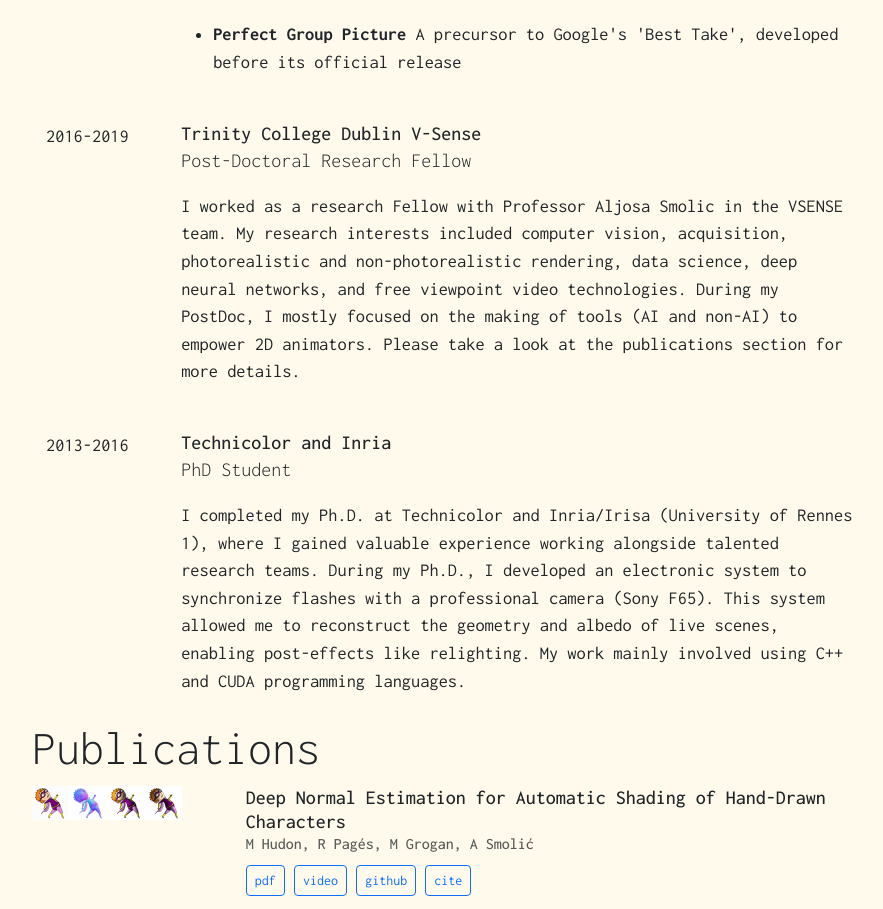
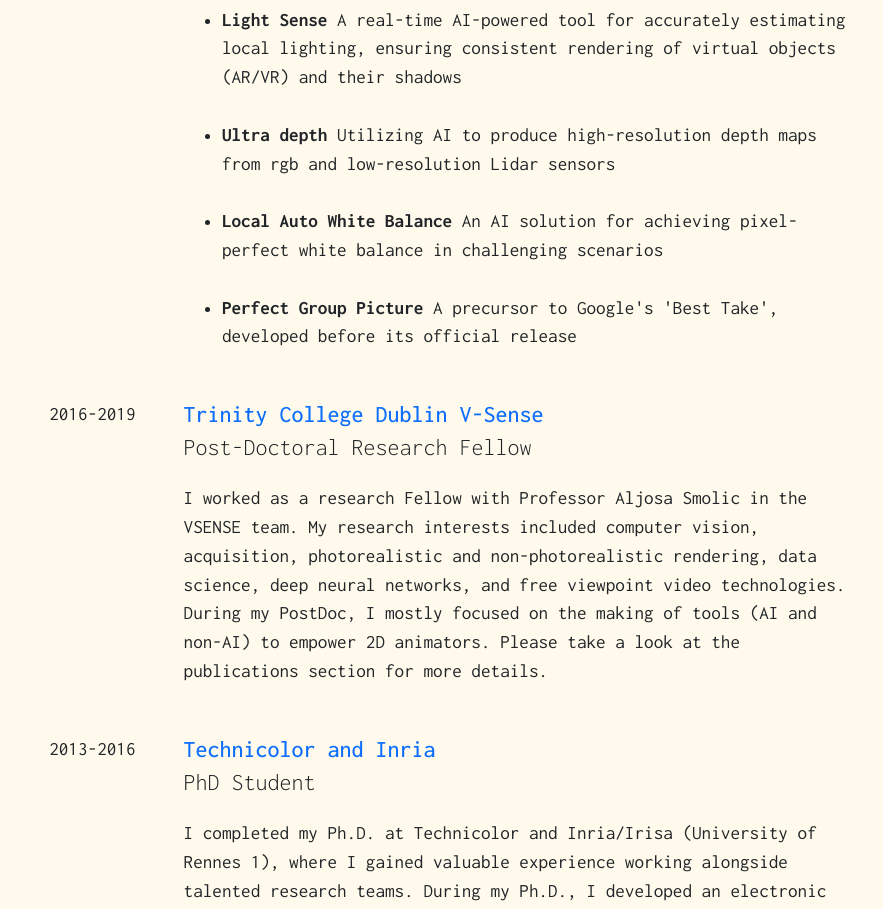
Before and after one commit to MatisHudon/MatisHudon.github.io, a React (Vite) app: page / in a window 1280 px wide. Shown: the part 1860-2769 px from the top of the page, without its empty margins (335-1218 px from the left). Built offline with nearby package versions, Linux system fonts and the light colour scheme.

Commit message:
Add responsive font sizse for mobile and change links on experience component

```diff
--- a/index.html
+++ b/index.html
@@ -7,6 +7,7 @@
     <link rel="preconnect" href="https://fonts.gstatic.com" crossorigin>
     <link href="https://fonts.googleapis.com/css2?family=Inconsolata:wght@200..900&display=swap" rel="stylesheet">
     <link rel="stylesheet" href="https://cdn.jsdelivr.net/npm/bootstrap@5.3.1/dist/css/bootstrap.min.css" integrity="sha256-2TnSHycBDAm2wpZmgdi0z81kykGPJAkiUY+Wf97RbvY=" crossorigin="anonymous">
+    <meta name="viewport" content="width=device-width, initial-scale=1.0">
 
   </head>
   <body>
--- a/src/components/Experience.css
+++ b/src/components/Experience.css
@@ -6,3 +6,8 @@
 .padding {
   padding: 1em;
 }
+
+a:link {
+   background-color: transparent;
+   text-decoration: none;
+}
--- a/src/components/Experience.jsx
+++ b/src/components/Experience.jsx
@@ -40,18 +40,14 @@ function Experience({date, company, url, title, sub, hover_callback}) {
   return (
     <>
     <div ref={ref} style={{height: "10px"}}/>
-      <div className={isHovered?"border":null} style={{padding: "10px"}}>
-        <div className="row"
-          onMouseOver={()=>set_hover()}
-          onMouseOut={()=>set_unhover()}
-          onClick={()=>goto()}
-        >
+      <div style={{padding: "10px"}}>
+        <div className="row">
           <div className="col-2 px-3" >
             {date}
           </div>
           <div className="col-10" >
             <div class="card-body">
-              <h5 class="card-title">{company}</h5>
+              <h5 class="card-title"><a href={url}>{company}</a></h5>
                 <p class="card-text lead">{title}</p>
                 <p>{sub}</p>
             </div>
--- a/src/components/Publication.jsx
+++ b/src/components/Publication.jsx
@@ -1,10 +1,12 @@
 import { useState, useRef, useEffect } from 'react';
 import {CopyToClipboard} from 'react-copy-to-clipboard';
+import useScreenSize from './UseScreenSize';
 import './Experience.css'
 
 function Experience({title, authors, pdf, cite, video, img, github, link}) {
   const [isHovered, setIsHovered] = useState(false)
   const [showCopied, setShowCopied] = useState(false);
+  const screenSize = useScreenSize();
 
   function ToggleCopied(){
     setShowCopied(true);
@@ -32,9 +34,9 @@ function Experience({title, authors, pdf, cite, video, img, github, link}) {
         <div className="row">
         {img &&
           <div className="col-3">
-            <img  src={img}/>
+          {(screenSize.width > 990) && <img  src={img}/>}
           </div>}
-        <div className={img ? "col-9": "col-12"}>
+        <div className={(img && (screenSize.width > 990)) ? "col-9": "col-12"}>
           <div class="card-body">
             <h5 class="card-title strong" >{title}</h5>
             <h6 class="card-subtitle mb-2 text-muted">{authors}</h6>
--- a/src/index.css
+++ b/src/index.css
@@ -1,12 +1,15 @@
 :root {
   font-family: "Inconsolata", monospace;
+}
+
+html {
+  font-size: 1.2rem !important;
 }
 
 body {
     height: 100%;
     margin: 0;
   font-family: "Inconsolata", monospace;
-  font-size: 1.15em !important;
    background-color: #fffaeb;
 }
 
```
